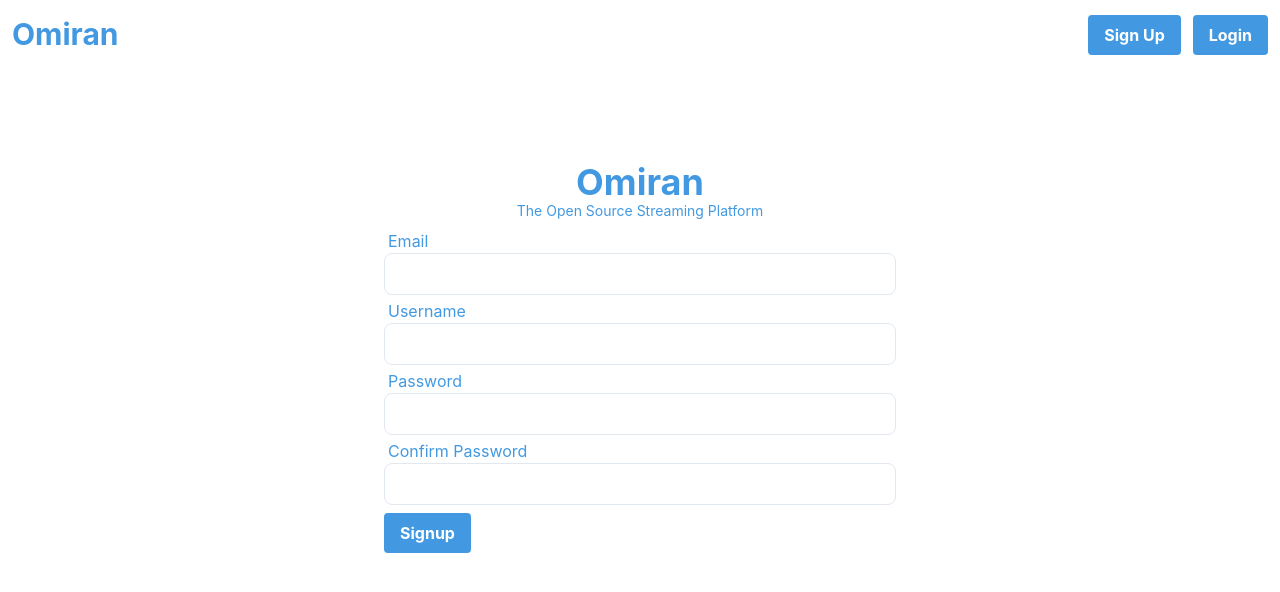
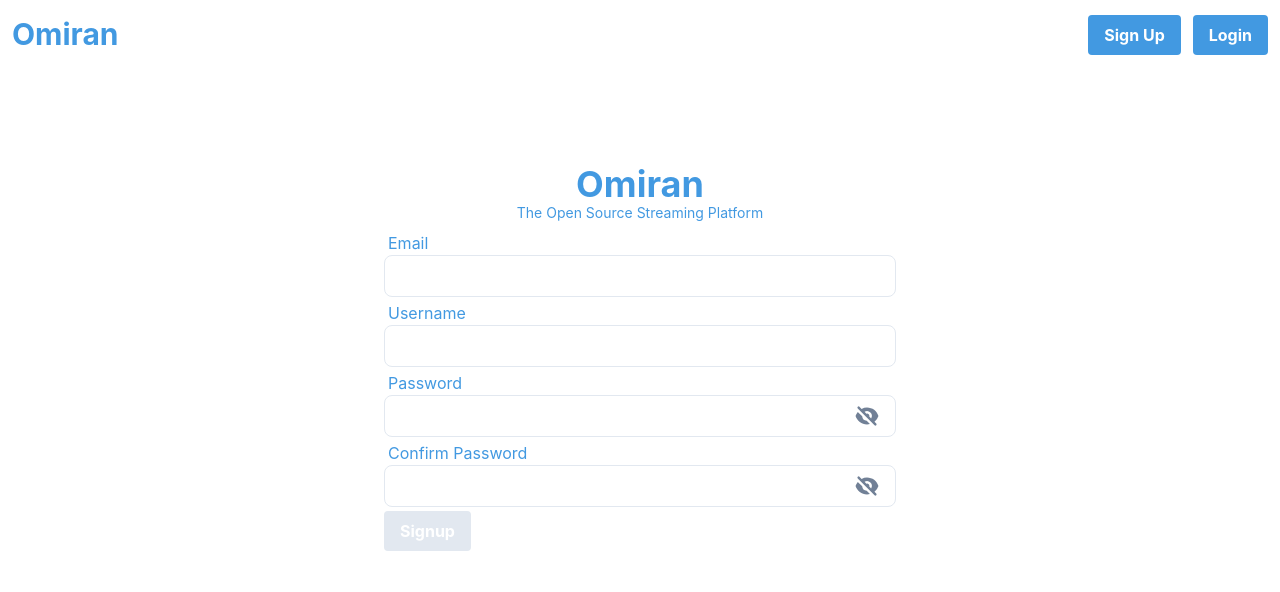
Before and after one commit to Omiran-Organization/Omiran-App, a Next.js app in the folder frontend/: page /signup in a window 1280 px wide. Shown: the top 592 px of the page. Built offline with nearby package versions, Linux system fonts and the light colour scheme; a web font is replaced by a local one.

Commit message:
control inputs on signup page

```diff
--- /dev/null
+++ b/frontend/src/components/input/passwordinput.tsx
@@ -0,0 +1,40 @@
+import * as React from "react";
+
+type PasswordInputProps = {
+  containerProps?: React.HTMLAttributes<HTMLDivElement>;
+  inputProps?: React.InputHTMLAttributes<HTMLInputElement>;
+};
+
+const PasswordInput: React.FunctionComponent<PasswordInputProps> = ({
+  containerProps = {},
+  inputProps = {},
+}) => {
+  const [passwordShown, setPasswordShown] = React.useState(false);
+
+  return (
+    <div
+      {...containerProps}
+      className={"input flex flex-row w-full " + containerProps.className}
+    >
+      <input
+        {...inputProps}
+        type={passwordShown ? "text" : "password"}
+        className={"w-full " + inputProps.className}
+      />
+      <div
+        className="text-gray-600 hover:text-gray-700"
+        onClick={(): void => setPasswordShown(!passwordShown)}
+      >
+        {passwordShown ? (
+          // prettier-ignore
+          <svg className="h-6 s-6 my-auto" fill="currentColor" viewBox="0 0 20 20"><path d="M10 12a2 2 0 100-4 2 2 0 000 4z"></path><path d="M.458 10C1.732 5.943 5.522 3 10 3s8.268 2.943 9.542 7c-1.274 4.057-5.064 7-9.542 7S1.732 14.057.458 10zM14 10a4 4 0 11-8 0 4 4 0 018 0z" clipRule="evenodd" fillRule="evenodd"></path></svg>
+        ) : (
+          // prettier-ignore
+          <svg className="h-6 s-6 my-auto" fill="currentColor" viewBox="0 0 20 20"><path d="M3.707 2.293a1 1 0 00-1.414 1.414l14 14a1 1 0 001.414-1.414l-1.473-1.473A10.014 10.014 0 0019.542 10C18.268 5.943 14.478 3 10 3a9.958 9.958 0 00-4.512 1.074l-1.78-1.781zm4.261 4.26l1.514 1.515a2.003 2.003 0 012.45 2.45l1.514 1.514a4 4 0 00-5.478-5.478z" clipRule="evenodd" fillRule="evenodd"></path><path d="M12.454 16.697L9.75 13.992a4 4 0 01-3.742-3.741L2.335 6.578A9.98 9.98 0 00.458 10c1.274 4.057 5.065 7 9.542 7 .847 0 1.669-.105 2.454-.303z"></path></svg>
+        )}
+      </div>
+    </div>
+  );
+};
+
+export default PasswordInput;
--- a/frontend/src/pages/login.tsx
+++ b/frontend/src/pages/login.tsx
@@ -1,10 +1,10 @@
 import * as React from "react";
 
+import PasswordInput from "@/components/input/passwordinput";
+
 const LoginPage: React.FunctionComponent = () => {
-  const [emailOrUsername, setEmailOrUsername] = React.useState("");
-
+  const [emailAddressOrUsername, setEmailAddressOrUsername] = React.useState("");
   const [password, setPassword] = React.useState("");
-  const [passwordShown, setPasswordShown] = React.useState(false);
 
   return (
     <div className="flex flex-col items-center h-screen w-4/5 md:w-2/5 mx-auto">
@@ -22,38 +22,24 @@ const LoginPage: React.FunctionComponent = () => {
       <input
         className="input w-full mb-3"
         type="text"
-        value={emailOrUsername}
+        value={emailAddressOrUsername}
         onChange={(e: React.ChangeEvent<HTMLInputElement>): void =>
-          setEmailOrUsername(e.target.value)
+          setEmailAddressOrUsername(e.target.value)
         }
         id="email-username-input"
       />
       <label className="text-blue-500 w-full pl-1" htmlFor="password-input">
         Password
       </label>
-      <div className="input flex flex-row w-full mb-3">
-        <input
-          className="w-full"
-          type={passwordShown ? "text" : "password"}
-          value={password}
-          onChange={(e: React.ChangeEvent<HTMLInputElement>): void =>
-            setPassword(e.target.value)
-          }
-          id="password-input"
-        />
-        <div
-          className="text-gray-700 hover:text-gray-800"
-          onClick={(): void => setPasswordShown(!passwordShown)}
-        >
-          {passwordShown ? (
-            // prettier-ignore
-            <svg className="h-6 s-6 my-auto" fill="currentColor" viewBox="0 0 20 20"><path d="M10 12a2 2 0 100-4 2 2 0 000 4z"></path><path d="M.458 10C1.732 5.943 5.522 3 10 3s8.268 2.943 9.542 7c-1.274 4.057-5.064 7-9.542 7S1.732 14.057.458 10zM14 10a4 4 0 11-8 0 4 4 0 018 0z" clipRule="evenodd" fillRule="evenodd"></path></svg>
-          ) : (
-            // prettier-ignore
-            <svg className="h-6 s-6 my-auto" fill="currentColor" viewBox="0 0 20 20"><path d="M3.707 2.293a1 1 0 00-1.414 1.414l14 14a1 1 0 001.414-1.414l-1.473-1.473A10.014 10.014 0 0019.542 10C18.268 5.943 14.478 3 10 3a9.958 9.958 0 00-4.512 1.074l-1.78-1.781zm4.261 4.26l1.514 1.515a2.003 2.003 0 012.45 2.45l1.514 1.514a4 4 0 00-5.478-5.478z" clipRule="evenodd" fillRule="evenodd"></path><path d="M12.454 16.697L9.75 13.992a4 4 0 01-3.742-3.741L2.335 6.578A9.98 9.98 0 00.458 10c1.274 4.057 5.065 7 9.542 7 .847 0 1.669-.105 2.454-.303z"></path></svg>
-          )}
-        </div>
-      </div>
+      <PasswordInput
+        containerProps={{ className: "mb-3" }}
+        inputProps={{
+          value: password,
+          onChange: (e: React.ChangeEvent<HTMLInputElement>): void =>
+            setPassword(e.target.value),
+          id: "password-input",
+        }}
+      />
       <button className="btn btn-blue self-start">Login</button>
       <div className="flex-grow-3" />
     </div>
--- a/frontend/src/pages/signup.tsx
+++ b/frontend/src/pages/signup.tsx
@@ -1,6 +1,29 @@
 import * as React from "react";
+import PasswordInput from "@/components/input/passwordinput";
 
-const SignupPage: React.FunctionComponent = () => (
+const emailAddressRegex = /^[a-zA-Z0-9_.+-]+@[a-zA-Z0-9-]+\.[a-zA-Z0-9-.]+$/;
+
+const SignupPage: React.FunctionComponent = () => {
+  const [emailAddress, setEmailAddress] = React.useState("");
+  const [username, setUsername] = React.useState("");
+
+  const [password, setPassword] = React.useState("");
+  const [passwordConfirmation, setPasswordConfirmation] = React.useState("");
+
+  // Form validation
+  const isEmailAddressValid = emailAddressRegex.test(emailAddress);
+  const isUsernameValid = username.length > 0;
+
+  const isPasswordValid = password.length > 0;
+  const arePasswordsMatching = password == passwordConfirmation;
+
+  const isFormComplete =
+    isEmailAddressValid &&
+    isUsernameValid &&
+    isPasswordValid &&
+    arePasswordsMatching;
+
+  return (
     <div className="flex flex-col items-center h-screen w-4/5 md:w-2/5 mx-auto">
       <div className="flex-grow-2" />
       <h1 className="text-blue-500 text-4xl font-bold leading-none">Omiran</h1>
@@ -10,29 +33,67 @@ const SignupPage: React.FunctionComponent = () => (
       <label className="text-blue-500 w-full pl-1" htmlFor="email-input">
         Email
       </label>
-    <input className="input w-full mb-1" type="email" id="email-input" />
+      <input
+        className={`input ${
+          !isEmailAddressValid && emailAddress.length > 0 ? "input-error" : ""
+        } w-full mb-1`}
+        type="email"
+        value={emailAddress}
+        onChange={(e: React.ChangeEvent<HTMLInputElement>): void =>
+          setEmailAddress(e.target.value)
+        }
+        id="email-input"
+      />
       <label className="text-blue-500 w-full pl-1" htmlFor="username-input">
         Username
       </label>
-    <input className="input w-full mb-1" type="text" id="username-input" />
+      <input
+        className="input w-full mb-1"
+        type="text"
+        value={username}
+        onChange={(e: React.ChangeEvent<HTMLInputElement>): void =>
+          setUsername(e.target.value)
+        }
+        id="username-input"
+      />
       <label className="text-blue-500 w-full pl-1" htmlFor="password-input">
         Password
       </label>
-    <input className="input w-full mb-1" type="password" id="password-input" />
+      <PasswordInput
+        containerProps={{ className: "mb-1" }}
+        inputProps={{
+          value: password,
+          onChange: (e: React.ChangeEvent<HTMLInputElement>): void =>
+            setPassword(e.target.value),
+          id: "password-input",
+        }}
+      />
       <label
         className="text-blue-500 w-full pl-1"
-      htmlFor="confirm-password-input"
+        htmlFor="password-confirmation-input"
       >
         Confirm Password
       </label>
-    <input
-      className="input w-full mb-2"
-      type="password"
-      id="confirm-password-input"
+      <PasswordInput
+        containerProps={{ className: "mb-1" }}
+        inputProps={{
+          value: passwordConfirmation,
+          onChange: (e: React.ChangeEvent<HTMLInputElement>): void =>
+            setPasswordConfirmation(e.target.value),
+          id: "password-confirmation-input",
+        }}
       />
-    <button className="btn btn-blue self-start">Signup</button>
+      <div className="flex flex-row items-center w-full">
+        <button
+          className={`btn ${isFormComplete ? "btn-blue" : "btn-disabled"} mr-4`}
+        >
+          Signup
+        </button>
+        <span className="text-red-500">{ !arePasswordsMatching ? "Passwords do not match." : "" }</span>
+      </div>
       <div className="flex-grow-3" />
     </div>
   );
+};
 
 export default SignupPage;
--- a/frontend/src/public/css/style.css
+++ b/frontend/src/public/css/style.css
@@ -16,12 +16,16 @@
   @apply bg-blue-700;
 }
 
+.btn-disabled {
+  @apply bg-gray-300 text-white;
+}
+
 .input {
   @apply bg-white border border-gray-300 rounded-lg py-2 px-4 block appearance-none leading-normal;
 }
 
-.input:focus {
-  @apply outline-none shadow-outline;
+.input-error {
+  @apply border-2 border-red-500;
 }
 
 @tailwind utilities;
```
Lines whose indentation alone changed are shown as unchanged.
